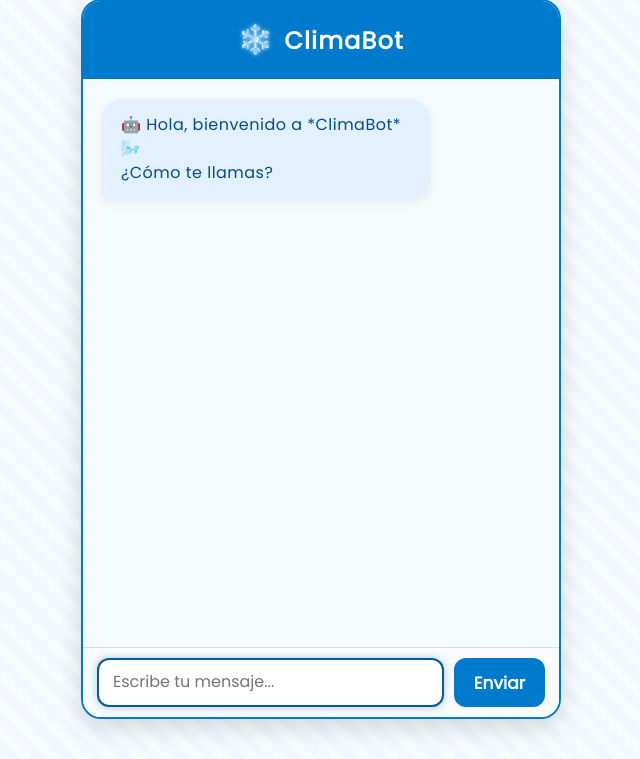
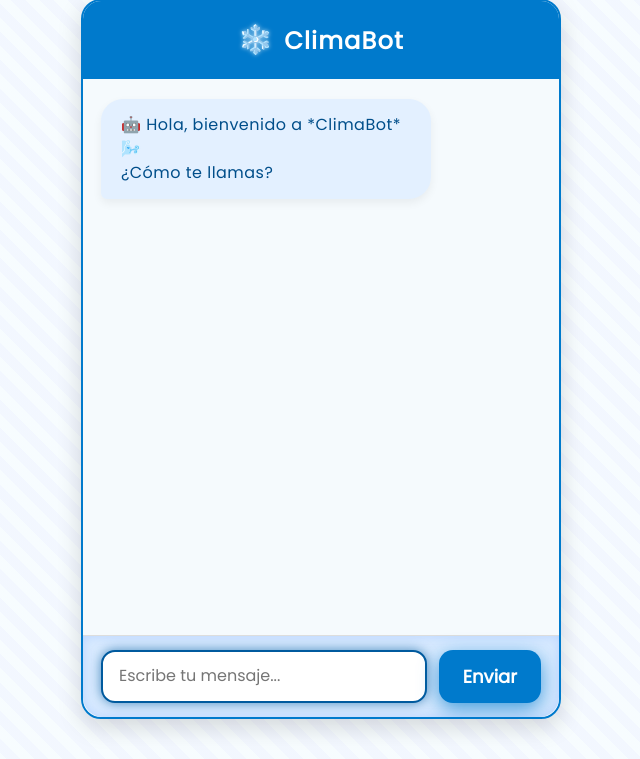
Before and after one commit to Luis804354/clima-bot, a Flask app: page / in a window 1280 px wide. Shown: the part 41-800 px from the top of the page, without its empty margins (319-959 px from the left). Run offline with Flask 3, Linux system fonts and the light colour scheme.

Commit message:
actualizacion de chat diseno

```diff
--- a/app.py
+++ b/app.py
@@ -59,12 +59,12 @@ def chat():
         "venta de equipo": "🛒 Venta de equipo minisplit: contamos con equipo BAIR 1 tonelada 110V frío/calor nuevo $6,900 MXN (precio con instalación). Pregunta también por nuestros equipos usados en venta.",
         "venta de equipo minisplit": "🛒 Venta de equipo minisplit: contamos con equipo BAIR 1 tonelada 110V frío/calor nuevo $6,900 MXN (precio con instalación). Pregunta también por nuestros equipos usados en venta.",
 
-        "5": "Whatsapp da clic: <a href='https://wa.me/6648095987' target='_blank'>6648095987</a>",
+        "5": "Whatsapp para contacto, da clic: <a href='https://wa.me/6648095987' target='_blank'>6648095987</a>",
         "contacto": "Whatsapp da clic: <a href='https://wa.me/6648095987' target='_blank'>6648095987</a>",
         "whatsapp": "Whatsapp da clic: <a href='https://wa.me/6648095987' target='_blank'>6648095987</a>",
 
         # Nueva opción 6
-        "6": "Whatsapp da clic: <a href='https://wa.me/6641869369' target='_blank'>6641869369</a>",
+        "6": "Whatsapp para informacion sobre los equipos, da clic: <a href='https://wa.me/6641869369' target='_blank'>6641869369</a>",
         "equipos usados": "Whatsapp da clic: <a href='https://wa.me/6641869369' target='_blank'>6641869369</a>"
     }
 
--- a/templates/index.html
+++ b/templates/index.html
@@ -150,14 +150,14 @@
       display: flex;
       align-items: center;
       gap: 8px;
-      box-shadow: 0 4px 12px rgba(0, 170, 255, 0.4);
+      box-shadow: 0 6px 20px rgba(0, 170, 255, 0.6);
       transition: background 0.25s, transform 0.15s;
       user-select: none;
     }
 
     .option-btn:hover {
       background: #008ecc;
-      transform: scale(1.05);
+      transform: scale(1.06);
     }
 
     .option-btn:disabled {
@@ -169,7 +169,7 @@
     /* Botones Sí y No personalizados */
     .option-yes {
       background: #28a745;
-      box-shadow: 0 4px 12px rgba(40, 167, 69, 0.5);
+      box-shadow: 0 6px 20px rgba(40, 167, 69, 0.7);
     }
     .option-yes:hover {
       background: #218838;
@@ -177,57 +177,64 @@
 
     .option-no {
       background: #dc3545;
-      box-shadow: 0 4px 12px rgba(220, 53, 69, 0.5);
+      box-shadow: 0 6px 20px rgba(220, 53, 69, 0.7);
     }
     .option-no:hover {
       background: #c82333;
     }
 
+    /* Fondo especial detrás del input y botón */
     .input-container {
       display: flex;
       border-top: 1px solid #ddd;
-      padding: 10px 14px;
-      gap: 10px;
-      background: #f9fbfd;
+      padding: 14px 18px;
+      gap: 12px;
+      background: #d0e7ffcc; /* Color azul suave con transparencia */
+      box-shadow: inset 0 0 12px #a7c8ffaa;
+      border-radius: 0 0 20px 20px;
     }
 
     .input-container textarea {
       flex: 1;
-      padding: 12px 14px;
+      padding: 14px 16px;
       font-size: 16px;
       border: 2px solid #007acc;
-      border-radius: 12px;
+      border-radius: 14px;
       outline: none;
       resize: none;
       max-height: 130px;
       line-height: 1.3;
       font-family: 'Poppins', Arial, sans-serif;
-      transition: border-color 0.3s;
+      transition: border-color 0.3s, box-shadow 0.3s;
+      box-shadow: 0 0 5px #007acc88;
     }
     .input-container textarea:focus {
       border-color: #005a9e;
-      box-shadow: 0 0 8px rgba(0,90,158,0.3);
+      box-shadow: 0 0 12px #005a9eaa;
     }
 
     .input-container button {
       background: #007acc;
       color: white;
       border: none;
-      border-radius: 12px;
-      padding: 0 20px;
-      font-size: 17px;
+      border-radius: 14px;
+      padding: 0 24px;
+      font-size: 18px;
       font-weight: 700;
       cursor: pointer;
-      transition: background 0.3s;
+      transition: background 0.3s, box-shadow 0.3s;
       user-select: none;
+      box-shadow: 0 6px 20px rgba(0, 122, 204, 0.7);
     }
 
     .input-container button:hover:not(:disabled) {
       background: #005a9e;
+      box-shadow: 0 8px 30px rgba(0, 90, 158, 0.9);
     }
     .input-container button:disabled {
       opacity: 0.5;
       cursor: not-allowed;
+      box-shadow: none;
     }
 
     /* Animación aparición mensajes */
```
